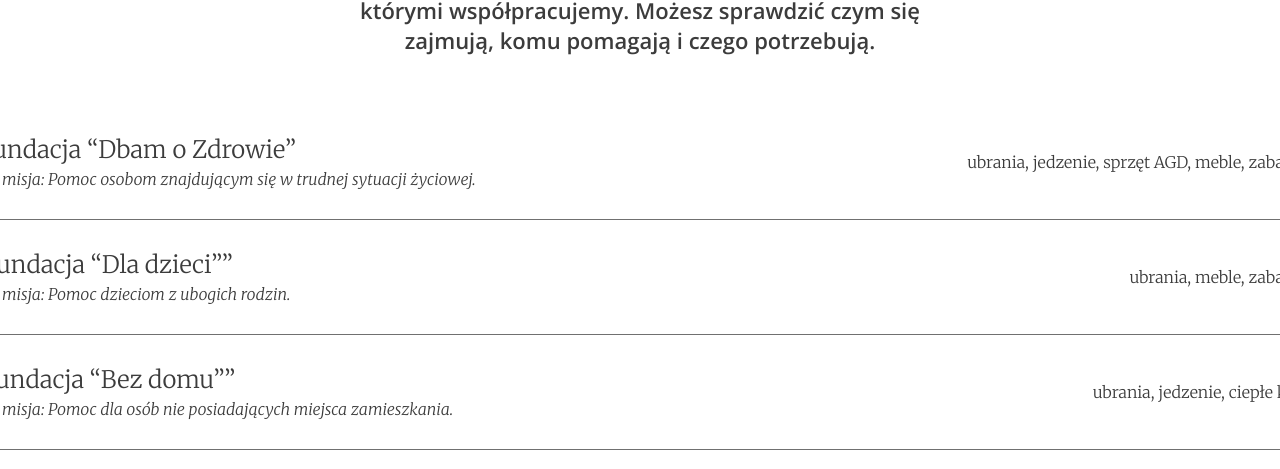
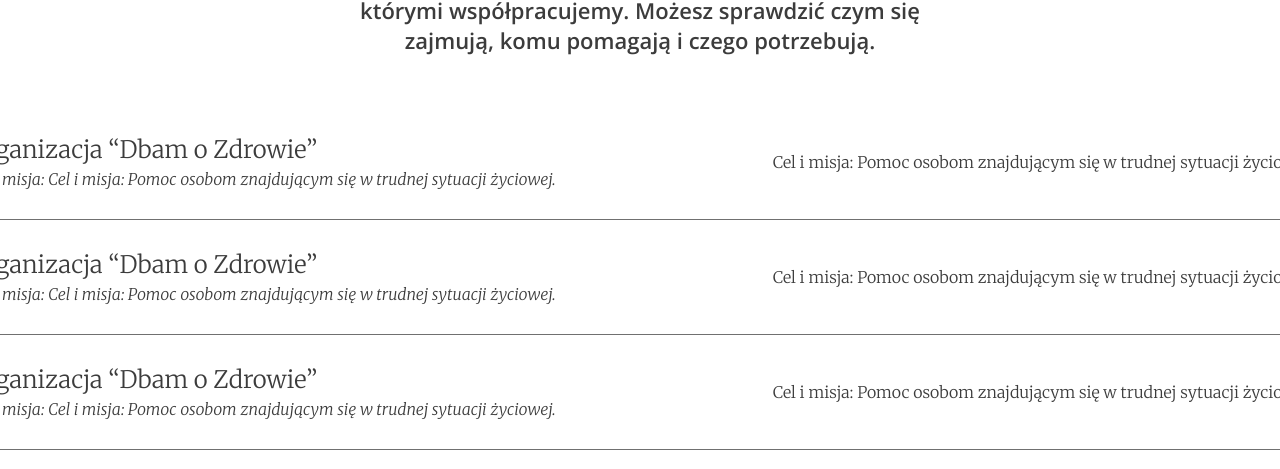
Before and after one commit to waldemarciupa/Oddaj-w-dobre-rece, a React (Create React App) app: page / in a window 1280 px wide. Shown: the part 3168-3637 px from the top of the page. Built offline with nearby package versions, Linux system fonts and the light colour scheme; data requests are answered from the project's data file.

Commit message:
working on redux

```diff
--- a/db.json
+++ b/db.json
@@ -48,32 +48,32 @@
   ],
   "organizations": [
     {
-      "name": "Fundacja “Dbam o Zdrowie”",
+      "name": "Organizacja “Dbam o Zdrowie”",
       "mission": "Cel i misja: Pomoc osobom znajdującym się w trudnej sytuacji życiowej.",
       "things": "Cel i misja: Pomoc osobom znajdującym się w trudnej sytuacji życiowej."
     },
     {
-      "name": "Fundacja “Dbam o Zdrowie”",
+      "name": "Organizacja “Dbam o Zdrowie”",
       "mission": "Cel i misja: Pomoc osobom znajdującym się w trudnej sytuacji życiowej.",
       "things": "Cel i misja: Pomoc osobom znajdującym się w trudnej sytuacji życiowej."
     },
     {
-      "name": "Fundacja “Dbam o Zdrowie”",
+      "name": "Organizacja “Dbam o Zdrowie”",
       "mission": "Cel i misja: Pomoc osobom znajdującym się w trudnej sytuacji życiowej.",
       "things": "Cel i misja: Pomoc osobom znajdującym się w trudnej sytuacji życiowej."
     },
     {
-      "name": "Fundacja “Dbam o Zdrowie”",
+      "name": "Organizacja “Dbam o Zdrowie”",
       "mission": "Cel i misja: Pomoc osobom znajdującym się w trudnej sytuacji życiowej.",
       "things": "Cel i misja: Pomoc osobom znajdującym się w trudnej sytuacji życiowej."
     },
     {
-      "name": "Fundacja “Dbam o Zdrowie”",
+      "name": "Organizacja “Dbam o Zdrowie”",
       "mission": "Cel i misja: Pomoc osobom znajdującym się w trudnej sytuacji życiowej.",
       "things": "Cel i misja: Pomoc osobom znajdującym się w trudnej sytuacji życiowej."
     },
     {
-      "name": "Fundacja “Dbam o Zdrowie”",
+      "name": "Organizacja “Dbam o Zdrowie”",
       "mission": "Cel i misja: Pomoc osobom znajdującym się w trudnej sytuacji życiowej.",
       "things": "Cel i misja: Pomoc osobom znajdującym się w trudnej sytuacji życiowej."
     }
--- a/src/components/WhoWeHelp/FoundationsContainer.js
+++ b/src/components/WhoWeHelp/FoundationsContainer.js
@@ -1,7 +1,7 @@
 import React, { useState, useEffect } from 'react';
 import styled from 'styled-components';
 import { connect } from 'react-redux';
-import { getAllFoundations } from '../../redux/foundations/duck/operations';
+import { getAllFoundations, clear } from '../../redux/foundations/duck/operations';
 import Pagination from './Pagination';
 
 const StyledListElement = styled.li`
@@ -40,7 +40,7 @@ const StyledThings = styled.p`
     font-weight: 300;
 `;
 
-const FoundationsContainer = ({ foundations, getAllFoundations }) => {
+const FoundationsContainer = ({ foundations, getAllFoundations, clear }) => {
 
     // const [foundations, setFoundations] = useState([]);
     const [currentPage, setCurrentPage] = useState(1);
@@ -48,6 +48,7 @@ const FoundationsContainer = ({ foundations, getAllFoundations }) => {
 
     useEffect(() => {
         getAllFoundations();
+        return () => clear()
     }, [])
 
     // Get current foundations
@@ -85,7 +86,8 @@ const FoundationsContainer = ({ foundations, getAllFoundations }) => {
 const mapStateToProps = ({ foundations }) => ({ foundations })
 
 const mapDispatchToProps = (dispatch) => ({
-    getAllFoundations: () => dispatch(getAllFoundations())
+    getAllFoundations: () => dispatch(getAllFoundations("organizations")),
+    clear: () => dispatch(clear())
 })
 
 export default connect(mapStateToProps, mapDispatchToProps)(FoundationsContainer)
--- a/src/components/WhoWeHelp/WhoWeHelp.js
+++ b/src/components/WhoWeHelp/WhoWeHelp.js
@@ -98,9 +98,7 @@ const WhoWeHelp = () => {
                     W naszej bazie znajdziesz listę zweryfikowanych Fundacji, z którymi współpracujemy. Możesz sprawdzić czym się zajmują, komu pomagają i czego potrzebują.
                 </StyledContentTitle>
                 <StyledList>
-                    {route === 'foundations' && <FoundationsContainer />}
-                    {route === 'organizations' && <OrganizationsContainer />}
-                    {route === 'locals' && <OrganizationsContainer />}
+                    <FoundationsContainer />}
                 </StyledList>
             </StyledContent>
         </StyledWhoWeHelpContainer>
--- a/src/redux/foundations/duck/operations.js
+++ b/src/redux/foundations/duck/operations.js
@@ -1,7 +1,8 @@
 import actions from './actions';
+import types from './types'
 
-const fetchFoundations = async () => {
-    const response = await fetch('http://localhost:3000/foundations',
+const fetchFoundations = async (name) => {
+    const response = await fetch(`http://localhost:3000/${name}`,
         { method: 'GET' }
     );
     const json = await response.json();
@@ -9,9 +10,12 @@ const fetchFoundations = async () => {
     return json;
 }
 
-export const getAllFoundations = () =>
+export const clear = () => ({
+    type: types.CLEAR
+})
+
+export const getAllFoundations = (name) =>
     async (dispatch) => {
-        const foundations = await fetchFoundations();
-        console.log(foundations);
+        const foundations = await fetchFoundations(name);
         foundations.map(foundation => dispatch(actions.add(foundation)))
     }
--- a/src/redux/foundations/duck/reducer.js
+++ b/src/redux/foundations/duck/reducer.js
@@ -18,6 +18,8 @@ const foundationsReducer = (state = INITIAL_STATE, { payload, type }) => {
             return {
                 ...state, list: []
             }
+        case types.CLEAR:
+            return INITIAL_STATE
         default:
             return state
     }
--- a/src/redux/foundations/duck/types.js
+++ b/src/redux/foundations/duck/types.js
@@ -1,7 +1,9 @@
 const ADD_FOUNDATION = 'ADD_FOUNDATION';
 const RESET_FOUNDATIONS = 'RESET_FOUNDATIONS';
+const CLEAR = "Clear list"
 
 export default {
     ADD_FOUNDATION,
-    RESET_FOUNDATIONS
+    RESET_FOUNDATIONS,
+    CLEAR
 };
```
